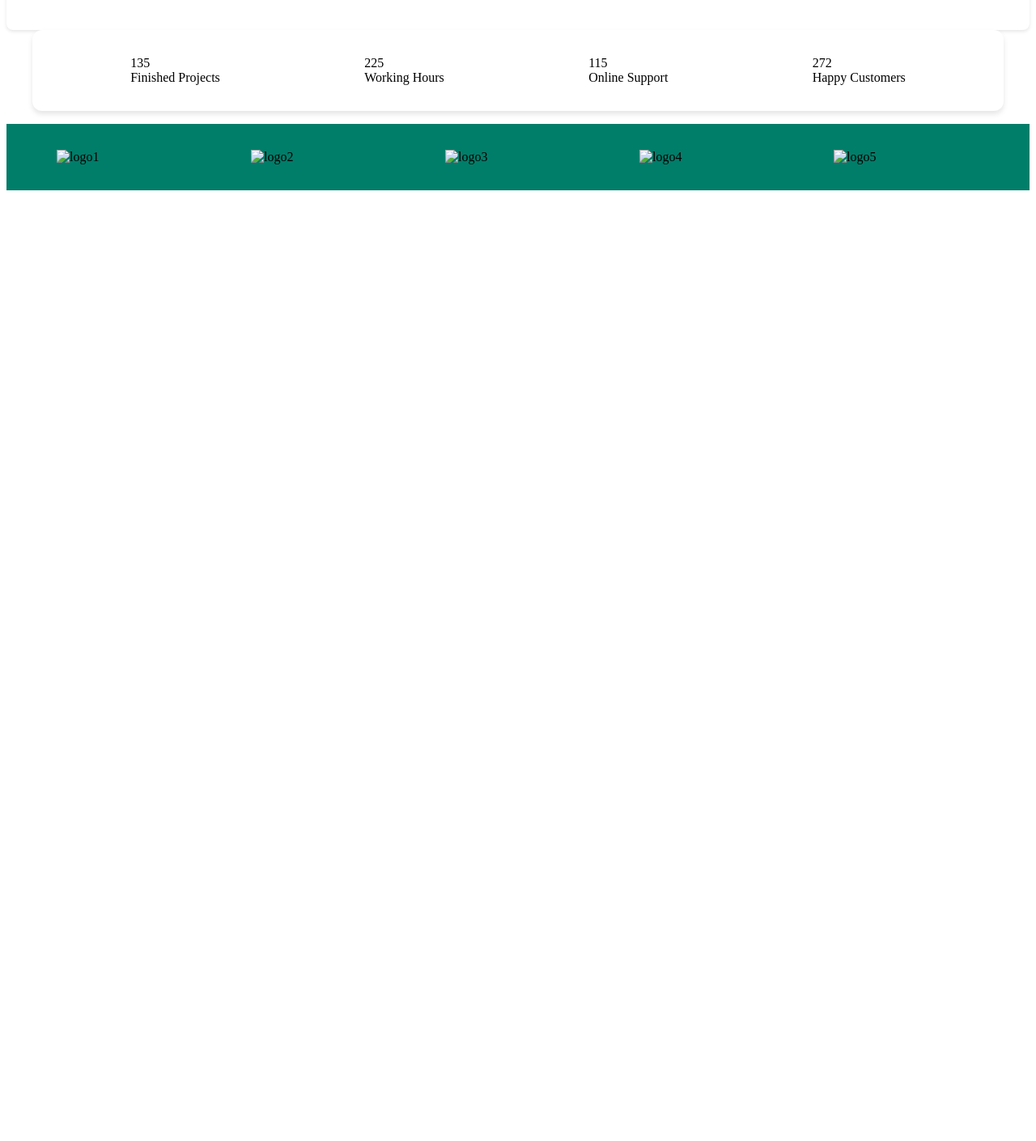
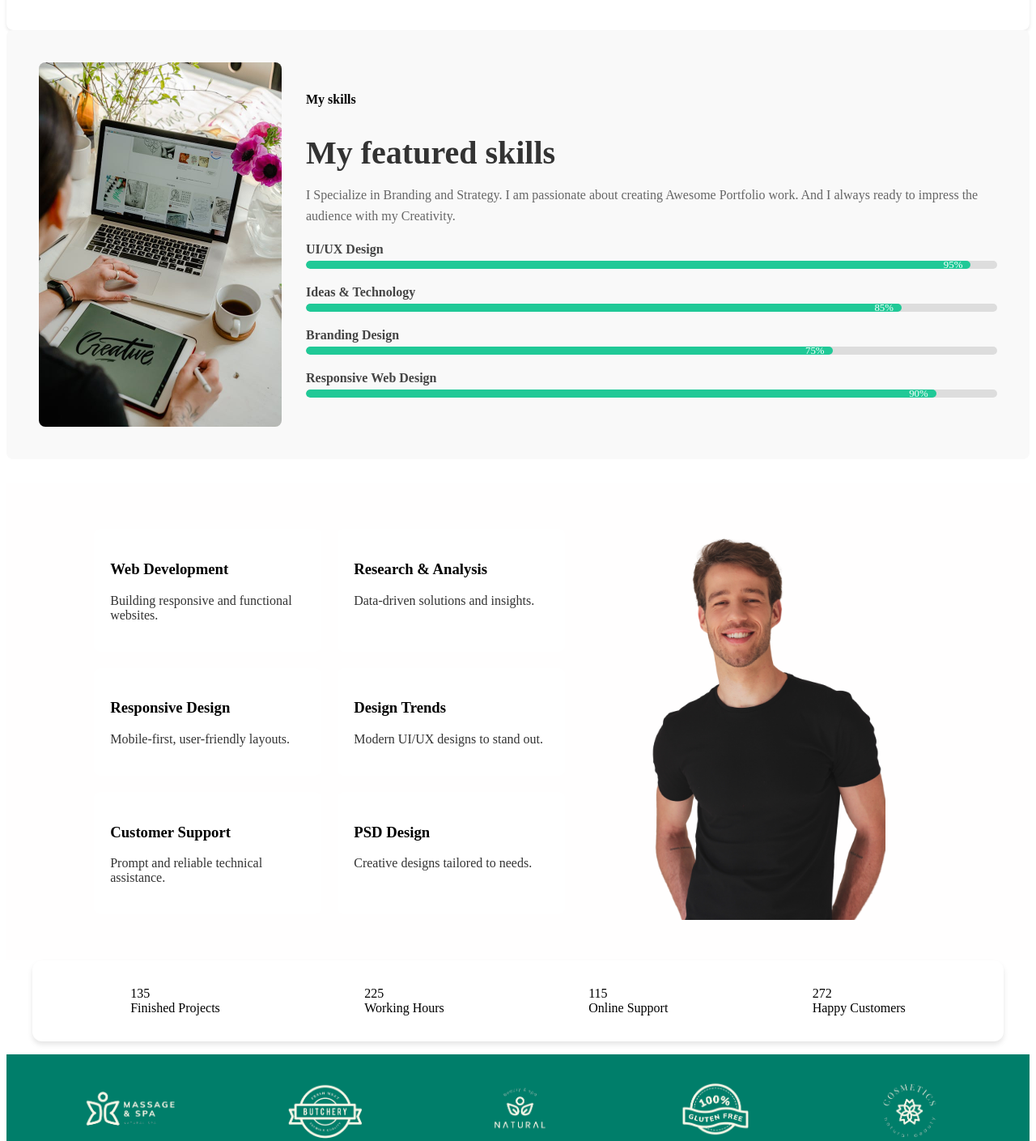
Before and after one commit to Mash-iano/website-assigned-work, a plain HTML site: page Desktop/web assignment work/index.html in a window 1280 px wide. Shown: the part 1167-2576 px from the top of the page at 81% size. Before the commit the page ends 1418 px from the top, so only its background shows below. Drawn offline with Linux system fonts and the light colour scheme.

Commit message:
add sections

```diff
--- a/Desktop/web assignment work/index.html
+++ b/Desktop/web assignment work/index.html
@@ -4,22 +4,15 @@
   <meta charset="UTF-8" />
   <meta name="viewport" content="width=device-width, initial-scale=1.0" />
   <title>UI Portfolio</title>
-
-  <!-- FontAwesome -->
   <script src="https://kit.fontawesome.com/b6e0b71e9a.js" crossorigin="anonymous"></script>
   <link rel="stylesheet" href="https://cdnjs.cloudflare.com/ajax/libs/font-awesome/6.0.0-beta3/css/all.min.css">
-
-  <!-- CSS -->
   <link rel="stylesheet" href="style.css" />
 </head>
-
 <body>
   <div class="background-container">
     <div class="overlay"></div>
-
-    <!-- Header -->
+    <!--header-->
     <header>
-      <!-- Navbar -->
       <nav>
         <div class="logo">
           <h1>
@@ -59,7 +52,7 @@
     <!-- End of Header -->
   </div>
 
-  <!-- Services Section -->
+  <!-- What i do Section -->
   <div class="services-container">
     <h2>What I Do For You</h2>
     <div class="services-grid">
@@ -83,7 +76,77 @@
       <a href="#">More Services &rarr;</a>
     </div>
   </div>
-  <!-- End of Services Section -->
+  <!-- End of what i do Section -->
+
+  <!-- Specialization Section -->
+  <section class="featured-skills">
+    <div class="skills-image-container">
+      <img src="specialization.jpeg" alt="Your Skills Image">
+    </div>
+    <div class="skills-info-container">
+      <h4>My skills</h4>
+      <h2>My featured skills</h2>
+      <p>I Specialize in Branding and Strategy. I am passionate about creating Awesome Portfolio work. And I always ready to impress the audience with my Creativity.</p>
+      <div class="skills-right-bars">
+        <div class="skill-item">
+          <div class="skill-name">UI/UX Design</div>
+          <div class="skill-bar">
+            <div class="skill-level" style="width: 95%;">95%</div>
+          </div>
+        </div>
+        <div class="skill-item">
+          <div class="skill-name">Ideas & Technology</div>
+          <div class="skill-bar">
+            <div class="skill-level" style="width: 85%;">85%</div>
+          </div>
+        </div>
+        <div class="skill-item">
+          <div class="skill-name">Branding Design</div>
+          <div class="skill-bar">
+            <div class="skill-level" style="width: 75%;">75%</div>
+          </div>
+        </div>
+        <div class="skill-item">
+          <div class="skill-name">Responsive Web Design</div>
+          <div class="skill-bar">
+            <div class="skill-level" style="width: 90%;">90%</div>
+          </div>
+        </div>
+      </div>
+    </div>
+  </section>
+  <!--services-->
+  <section class="services">
+    <div class="services-left">
+        <div class="service-item">
+            <h3>Web Development</h3>
+            <p>Building responsive and functional websites.</p>
+        </div>
+        <div class="service-item">
+            <h3>Research & Analysis</h3>
+            <p>Data-driven solutions and insights.</p>
+        </div>
+        <div class="service-item">
+            <h3>Responsive Design</h3>
+            <p>Mobile-first, user-friendly layouts.</p>
+        </div>
+        <div class="service-item">
+            <h3>Design Trends</h3>
+            <p>Modern UI/UX designs to stand out.</p>
+        </div>
+        <div class="service-item">
+            <h3>Customer Support</h3>
+            <p>Prompt and reliable technical assistance.</p>
+        </div>
+        <div class="service-item">
+            <h3>PSD Design</h3>
+            <p>Creative designs tailored to needs.</p>
+        </div>
+    </div>
+    <div class="services-right">
+        <img src="mans.png" alt="Profile Image">
+    </div>
+</section>
 
   <!-- Stats Section -->
   <div class="container">
@@ -112,11 +175,11 @@
 
   <!-- Logos Section -->
   <div class="section-logo">
-    <img src="assets/logo1.png" alt="logo1" />
-    <img src="assets/logo2.png" alt="logo2" />
-    <img src="assets/logo3.png" alt="logo3" />
-    <img src="assets/logo4.png" alt="logo4" />
-    <img src="assets/logo5.png" alt="logo5" />
+    <img src="logo1.png" alt="logo1" />
+    <img src="logo2.png" alt="logo2" />
+    <img src="logo3.png" alt="logo3" />
+    <img src="logo4.png" alt="logo4" />
+    <img src="logo5.png" alt="logo5" />
   </div>
   <!-- End of Logos Section -->
 
--- a/Desktop/web assignment work/style.css
+++ b/Desktop/web assignment work/style.css
@@ -166,6 +166,10 @@ nav .logo h1 a {
   text-align: left;
   border: 1px solid #ddd;
 }
+.service-card:hover {
+  transform: translateY(-8px);
+  box-shadow: 0 8px 16px rgba(0, 0, 0, 0.1);
+}
 .icon {
   background: #e0f7fa;
   padding: 15px;
@@ -190,8 +194,126 @@ nav .logo h1 a {
   display: inline-block;
   transition: background 0.3s;
 }
+
 .more-services a:hover {
   background: #45a049;
+}
+
+/* Specialization Section */
+.featured-skills {
+  display: flex;
+  align-items: center;
+  padding: 40px;
+  background-color: #f9f9f9;
+  border-radius: 8px;
+  margin-bottom: 30px;
+  gap: 30px;
+}
+.skills-image-container {
+  flex: 0 0 auto;
+  max-width: 300px;
+}
+.skills-image-container img {
+  display: block;
+  max-width: 100%;
+  height: auto;
+  border-radius: 8px;
+}
+.skills-info-container {
+  flex: 1;
+}
+.skills-info-container h2 {
+  font-size: 2.5em;
+  color: #333;
+  margin-bottom: 10px;
+}
+.skills-info-container p {
+  color: #666;
+  line-height: 1.6;
+  margin-bottom: 20px;
+}
+.skill-item {
+  margin-bottom: 20px;
+}
+.skill-name {
+  font-weight: bold;
+  color: #444;
+  margin-bottom: 5px;
+}
+.skill-bar {
+  background-color: #ddd;
+  height: 10px;
+  border-radius: 5px;
+  overflow: hidden;
+  position: relative;
+}
+.skill-level {
+  background-color: #20c997;
+  height: 100%;
+  border-radius: 5px;
+  color: #fff;
+  font-size: 0.8em;
+  text-align: right;
+  padding-right: 10px;
+  position: absolute;
+  top: 0;
+  left: 0;
+  display: flex;
+  align-items: center;
+  justify-content: flex-end;
+}
+@media (max-width: 768px) {
+  .featured-skills {
+    flex-direction: column;
+    align-items: flex-start;
+    gap: 20px;
+  }
+  .skills-image-container {
+    flex: 0 0 auto;
+    max-width: 300px;
+  }
+}
+
+ /*what i do*/
+.services {
+  display: flex;
+  justify-content: center;
+  align-items: center;
+  padding: 50px;
+  background-color: #fffefe;
+}
+
+.services-left {
+  width: 50%;
+  display: grid;
+  grid-template-columns: 1fr 1fr;
+  gap: 20px;
+}
+
+.service-item {
+  background-color: #ffffff;
+  padding: 20px;
+  border-radius: 8px;
+  transition: transform 0.3s ease;
+}
+
+.service-item:hover {
+  transform: translateY(-5px);
+  background-color: #b5b3b3;
+}
+
+.services-right {
+  width: 40%;
+  display: flex;
+  justify-content: center;
+}
+
+.services-right img {
+  width: 70%;
+  border-radius: 10px;
+}
+.services p{
+    color: #333;
 }
 
 /* Stats Section */
```
Also changed, not shown: Desktop/web assignment work/logo1.png (added), Desktop/web assignment work/logo2.png (added), Desktop/web assignment work/logo3.png (added), Desktop/web assignment work/logo4.png (added), Desktop/web assignment work/logo5.png (added), Desktop/web assignment work/mans.png (added), Desktop/web assignment work/specialization.jpeg (added).
